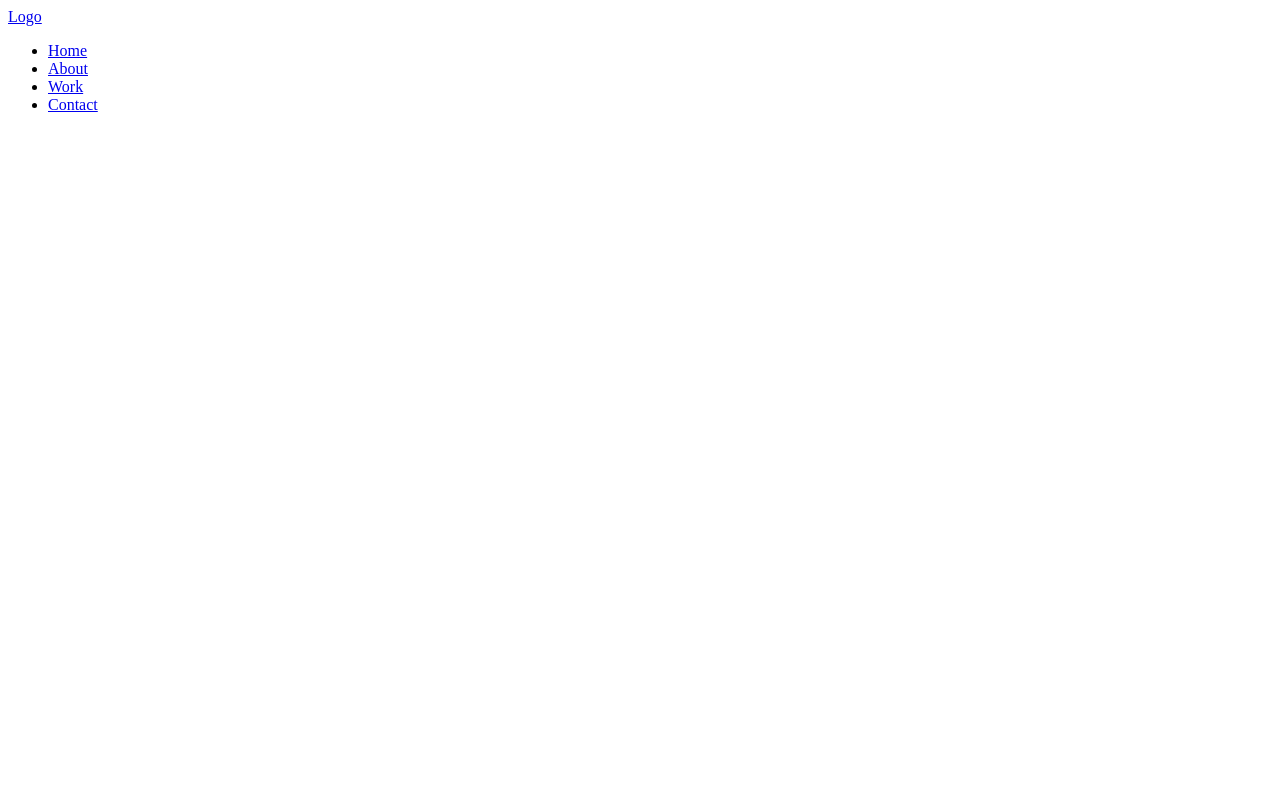
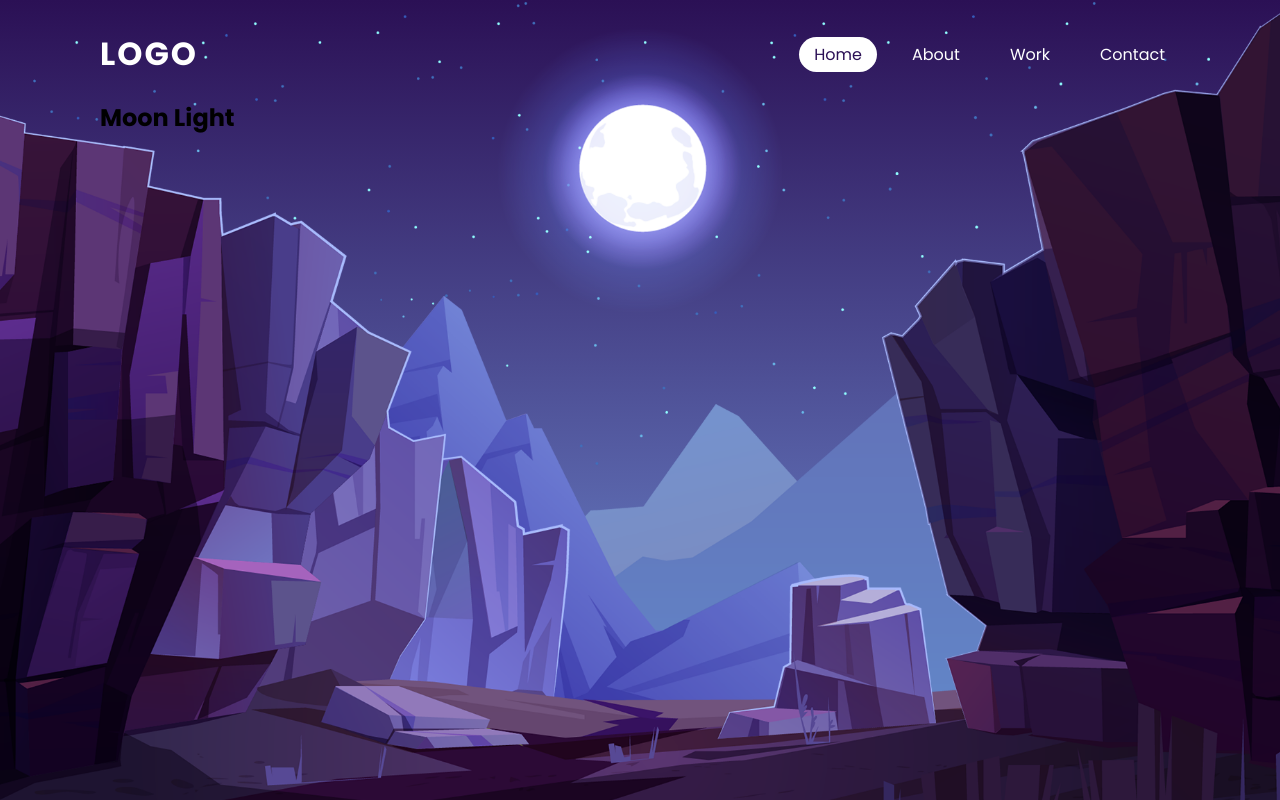
Before and after one commit to AlexDent42/parallax-scrolling-page, a plain HTML site: page index.html in a window 1280 px wide. Drawn offline with Linux system fonts and the light colour scheme.

Commit message:
started styles

```diff
--- a/index.html
+++ b/index.html
@@ -5,16 +5,24 @@
     <meta http-equiv="X-UA-Compatible" content="IE=edge">
     <meta name="viewport" content="width=device-width, initial-scale=1.0">
     <title>Parallax scrolling page</title>
+    <link rel="stylesheet" href="style.css">
 </head>
 <body>
     <header>
         <a href="#" class="logo">Logo</a>
         <ul>
-            <li><a href="#">Home</a></li>
+            <li><a href="#" class="active">Home</a></li>
             <li><a href="#">About</a></li>
             <li><a href="#">Work</a></li>
             <li><a href="#">Contact</a></li>
         </ul>
     </header>
+    <section>
+        <img src="assets/images/stars.png" id="stars" alt="">
+        <img src="assets/images/moon.png" id="moon" alt="">
+        <img src="assets/images/mountains_behind.png" id="montains_behind" alt="">
+        <h2 id="text">Moon Light </h2>
+        <img src="assets/images/mountains_front.png" id="montains_front.png" alt="">
+    </section>
 </body>
 </html>
--- a/style.css
+++ b/style.css
@@ -10,4 +10,77 @@
 
 :root {
     --white-color:#fff;
+    --dark-violet:#2b1055;
+    --light-violet:#7597de;
 }
+
+body {
+    min-height: 100vh;
+    background: linear-gradient(var(--dark-violet), var(--light-violet) );
+}
+
+header {
+    position: absolute;
+    top: 0;
+    left: 0;
+    width: 100%;
+    padding: 30px 100px;
+    display: flex;
+    justify-content: space-between;
+    align-items: center;
+    z-index: 1000;
+}
+
+header .logo {
+    color:var(--white-color);
+    font-weight: 700;
+    text-decoration: none;
+    font-size: 2em;
+    text-transform: uppercase;
+    letter-spacing: 2px;
+}
+
+
+header ul {
+    display: flex;
+    justify-content: center;
+    align-items: center;
+}
+
+
+header ul li {
+    list-style: none;
+    margin-left: 20px;
+}
+
+header ul li a {
+    text-decoration: none;
+    padding: 6px 15px;
+    color: var(--white-color);
+    border-radius: 20px;
+}
+
+header ul li a:hover, header ul li a.active {
+    background: var(--white-color);
+    color: var(--dark-violet);
+}
+
+section {
+    position: relative;
+    width: 100%;
+    height: 100vh;
+    padding: 100px;
+}
+
+section img {
+    position: absolute;
+    top: 0;
+    left: 0;
+    width: 100%;
+    height: 100%;
+    object-fit: cover;
+}
+
+section img#moon {
+    mix-blend-mode: screen;
+}
```
